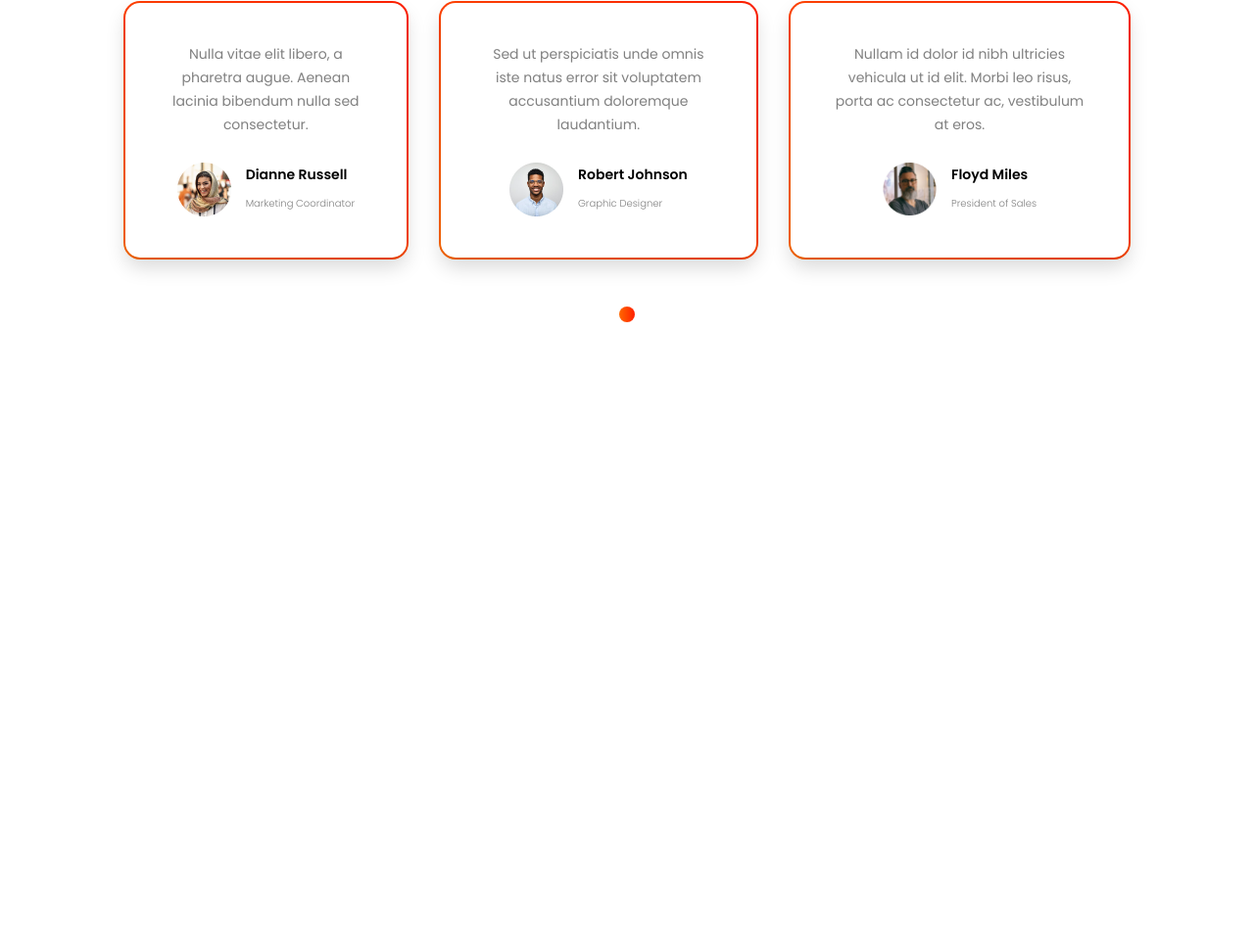
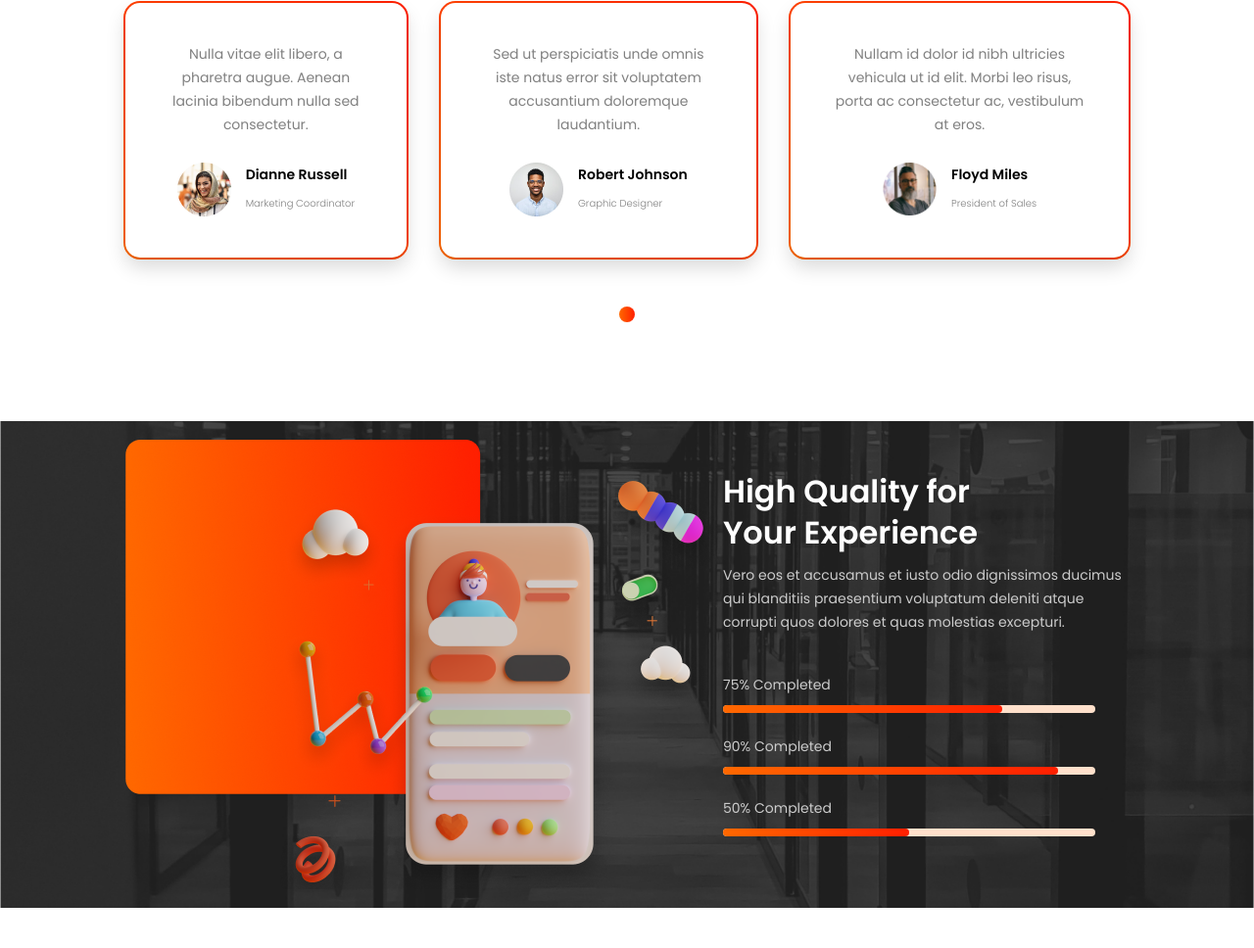
Before and after one commit to MadNake/Agancy, a plain HTML site: page index.html in a window 1280 px wide. Shown: the part 1920-2888 px from the top of the page at 98% size. Before the commit the page ends 2309 px from the top, so only its background shows below. Drawn offline with nearby package versions, Linux system fonts and the light colour scheme.

Commit message:
added skill-bar section

```diff
--- a/index.html
+++ b/index.html
@@ -13,6 +13,7 @@
 </head>
 
 <body>
+	<style>.hidden {transform: translateY(-300%);}</style>
 	<header class="main-header">
 		<div class="container main-header__container">
 			<nav class="main-header__nav">
@@ -32,9 +33,6 @@
 				</div>
 
 				<div class="main-header__nav-menu">
-					<!-- <svg class="main-header__menu" width="41" height="36">
-						<use xlink:href="sprite.svg#menu"></use>
-					</svg> -->
 					<span></span>
 					<span></span>
 					<span></span>
@@ -46,7 +44,7 @@
 					<h1 class="hello-content__text">Digital Marketing Agency</h1>
 					<button class="hello-content__button">Button</button>
 				</div>
-				<img src="/img/rocket.png" alt="rocket" class="hello-img">
+				<img src="img/rocket.png" alt="rocket" class="hello-img">
 			</div>
 		</div>
 	</header>
@@ -98,7 +96,8 @@
 			<ul class="testimonials__content">
 				<li class="testimonials__item">
 					<blockquote class="blockquote">
-						<p class="blockquote__text">Nulla vitae elit libero, a pharetra augue. Aenean lacinia bibendum nulla sed consectetur.</p>
+						<p class="blockquote__text">Nulla vitae elit libero, a pharetra augue. Aenean lacinia bibendum nulla
+							sed consectetur.</p>
 						<div class="blockquote__quote-owner-info">
 							<img src="img/quote-owner1.png" alt="" class="blockquote__photo">
 							<h4 class="blockquote__name">Dianne Russell</h4>
@@ -108,7 +107,8 @@
 				</li>
 				<li class="testimonials__item">
 					<blockquote class="blockquote">
-						<p class="blockquote__text">Sed ut perspiciatis unde omnis iste natus error sit voluptatem accusantium doloremque laudantium.</p>
+						<p class="blockquote__text">Sed ut perspiciatis unde omnis iste natus error sit voluptatem accusantium
+							doloremque laudantium.</p>
 						<div class="blockquote__quote-owner-info">
 							<img src="img/quote-owner2.png" alt="" class="blockquote__photo">
 							<h4 class="blockquote__name">Robert Johnson</h4>
@@ -118,7 +118,8 @@
 				</li>
 				<li class="testimonials__item">
 					<blockquote class="blockquote">
-						<p class="blockquote__text">Nullam id dolor id nibh ultricies vehicula ut id elit. Morbi leo risus, porta ac consectetur ac, vestibulum at eros.</p>
+						<p class="blockquote__text">Nullam id dolor id nibh ultricies vehicula ut id elit. Morbi leo risus,
+							porta ac consectetur ac, vestibulum at eros.</p>
 						<div class="blockquote__quote-owner-info">
 							<img src="img/quote-owner3.png" alt="" class="blockquote__photo">
 							<h4 class="blockquote__name">Floyd Miles</h4>
@@ -136,6 +137,30 @@
 			</ul>
 		</div>
 	</section>
+	<section class="skill-bars">
+		<div class="container skill-bars__container">
+			<img class="skill-bars__img" src="/img/skill-bats__image.png" alt="">
+			<div class="skill-bars__content">
+				<h3 class="skill-bars__headline">High Quality
+					for Your Experience</h3>
+					<p class="skill-bars__text">Vero eos et accusamus et iusto odio dignissimos ducimus qui blanditiis praesentium voluptatum deleniti atque corrupti quos dolores et quas molestias excepturi.</p>
+					<ul class="skill-bars__list">
+						<li class="skill-bars__item">
+							<p>75% Completed</p>
+							<span class="bar"></span>
+						</li>
+						<li class="skill-bars__item">
+							<p>90% Completed</p>
+							<span class="bar"></span>
+						</li>
+						<li class="skill-bars__item">
+							<p>50% Completed</p>
+							<span class="bar"></span>
+						</li>
+					</ul>
+			</div>
+		</div>
+	</section>
 	<script src="https://ajax.googleapis.com/ajax/libs/jquery/3.6.0/jquery.min.js"></script>
 	<script src="js/script.js"></script>
 	<script type="text/javascript" src="js/video.js"></script>
--- a/js/script.js
+++ b/js/script.js
@@ -6,3 +6,11 @@ $(function() {
 		 $(".nav-list-wrapper").toggleClass("hidden")
 	});
 });
+
+var el = $(".bar");
+
+$(window).scroll(function(){
+	if ( $(this).scrollTop() > el.offset().top - window.screen.height ) {
+		 el.addClass('bar-animation');
+	}
+});
--- a/scss/style.scss
+++ b/scss/style.scss
@@ -149,14 +149,12 @@ button:hover {
 	}
 
 	.nav-list-wrapper {
-		// width: 50vw;
-		// height: 100vh;
 		background-color: transparent;
 		transition: all ease 0.7s;
 		color: #fff;
 	}
 	.hidden {
-		transform: translateY(-300%);
+		// transform: translateY(-300%);
 		position: block;
 		top: 0;
 		left: 20vw;
@@ -328,7 +326,7 @@ button:hover {
 		bottom: -2px;
 		left: -2px;
 		right: -2px;
-		background: linear-gradient(35deg, #FF6800, #FF1F00);
+		background: linear-gradient(35deg, #ff6800, #ff1f00);
 		border-radius: 17px;
 		z-index: -1;
 	}
@@ -350,7 +348,6 @@ button:hover {
 		grid-template-rows: 30px 30px;
 		column-gap: 15px;
 		align-items: center;
-
 	}
 	.blockquote__photo {
 		grid-row: 1 / 3;
@@ -359,7 +356,7 @@ button:hover {
 		color: #000;
 	}
 	.blockquote__post {
-	@include fonts(300,10px ,10px )
+		@include fonts(300, 10px, 10px);
 	}
 	.testimonials__slider {
 		display: flex;
@@ -373,8 +370,72 @@ button:hover {
 		border-radius: 50%;
 	}
 	.slider-item_active {
-	background: linear-gradient(90deg, #FF6800 0%, #FF1F00 100%);
+		background: linear-gradient(90deg, #ff6800 0%, #ff1f00 100%);
 		cursor: pointer;
 	}
+}
 
+.skill-bars {
+	background: url("/img/skill-bars__background.png") no-repeat center;
+	background-size: 100%;
+
+	.skill-bars__container {
+		display: flex;
+		padding: 60px 10vw;
+		justify-content: space-between;
+		align-items: center;
 	}
+
+	.skill-bars__content {
+		max-width: 490px;
+		color: #cccccc;
+	}
+	.skill-bars__headline {
+		max-width: 315px;
+		color: #fff;
+		@include fonts(600, 32px, 42px);
+		margin-bottom: 10px;
+	}
+	.skill-bars__text {
+		margin-bottom: 40px;
+	}
+	.skill-bars__list {
+		width: 380px;
+	}
+	.skill-bars__item {
+		display: inline-block;
+		width: 100%;
+		margin-bottom: 15px;
+		& .bar {
+			position: relative;
+			display: inline-block;
+			width: 100%;
+			background-color: #ffe0cb;
+			height: 8px;
+			border-radius: 1000px;
+		}
+		& .bar:before {
+			position: absolute;
+			content: "";
+			height: 100%;
+			width: 75%;
+			background: linear-gradient(90deg, #ff6800 0%, #ff1f00 100%);
+			border-radius: 1000px;
+		}
+		.bar-animation:before {
+			animation: bar 3s ease;
+		}
+
+		&:nth-child(2) .bar:before {
+			width: 90%;
+		}
+		&:nth-child(3) .bar:before {
+			width: 50%;
+		}
+		@keyframes bar {
+			from {
+				width: 0;
+			}
+		}
+	}
+}
```
Also changed, not shown: css/style.css, img/skill-bars__background.png (added), img/skill-bats__image.png (added). Lines whose indentation alone changed are shown as unchanged.
